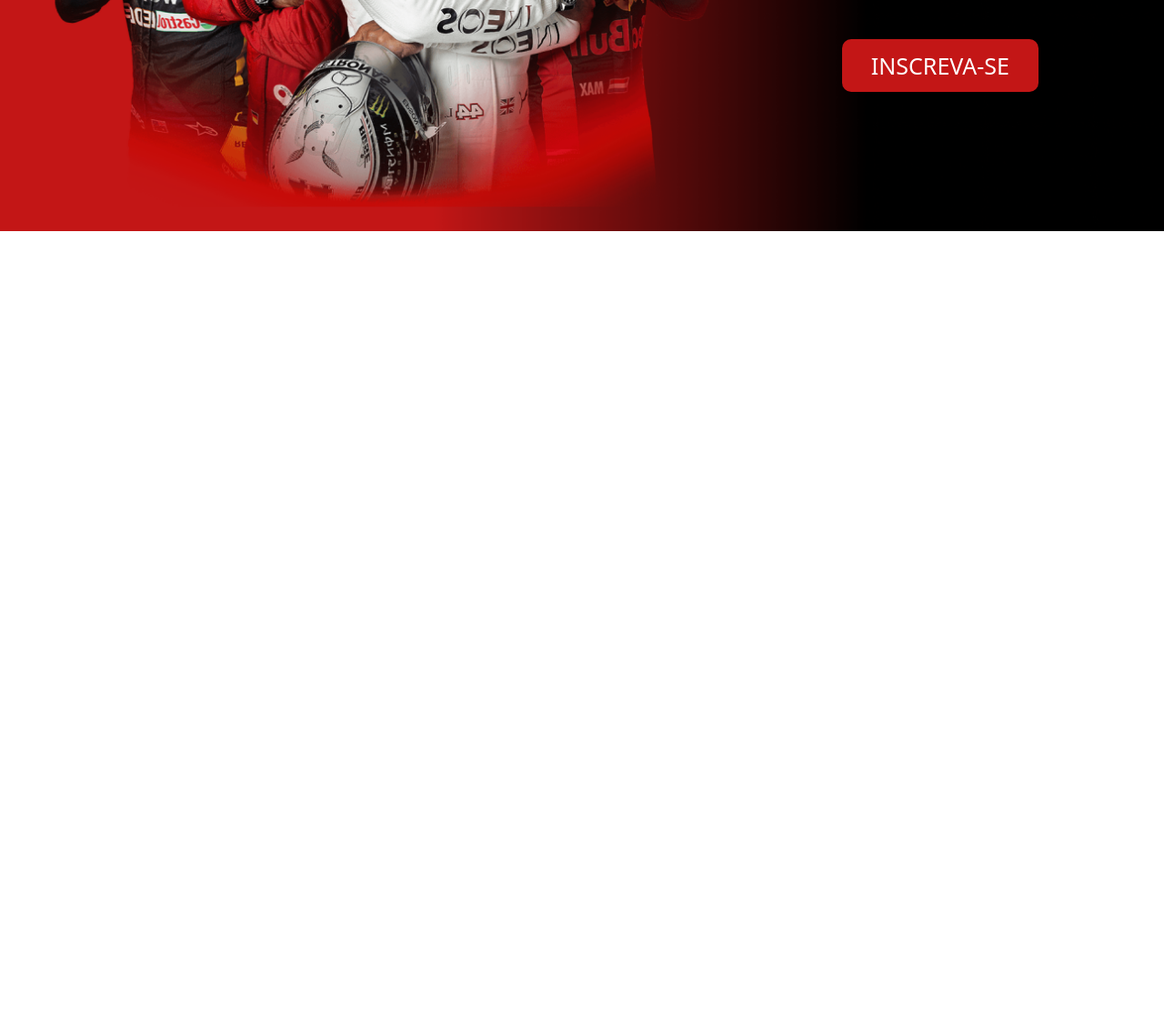
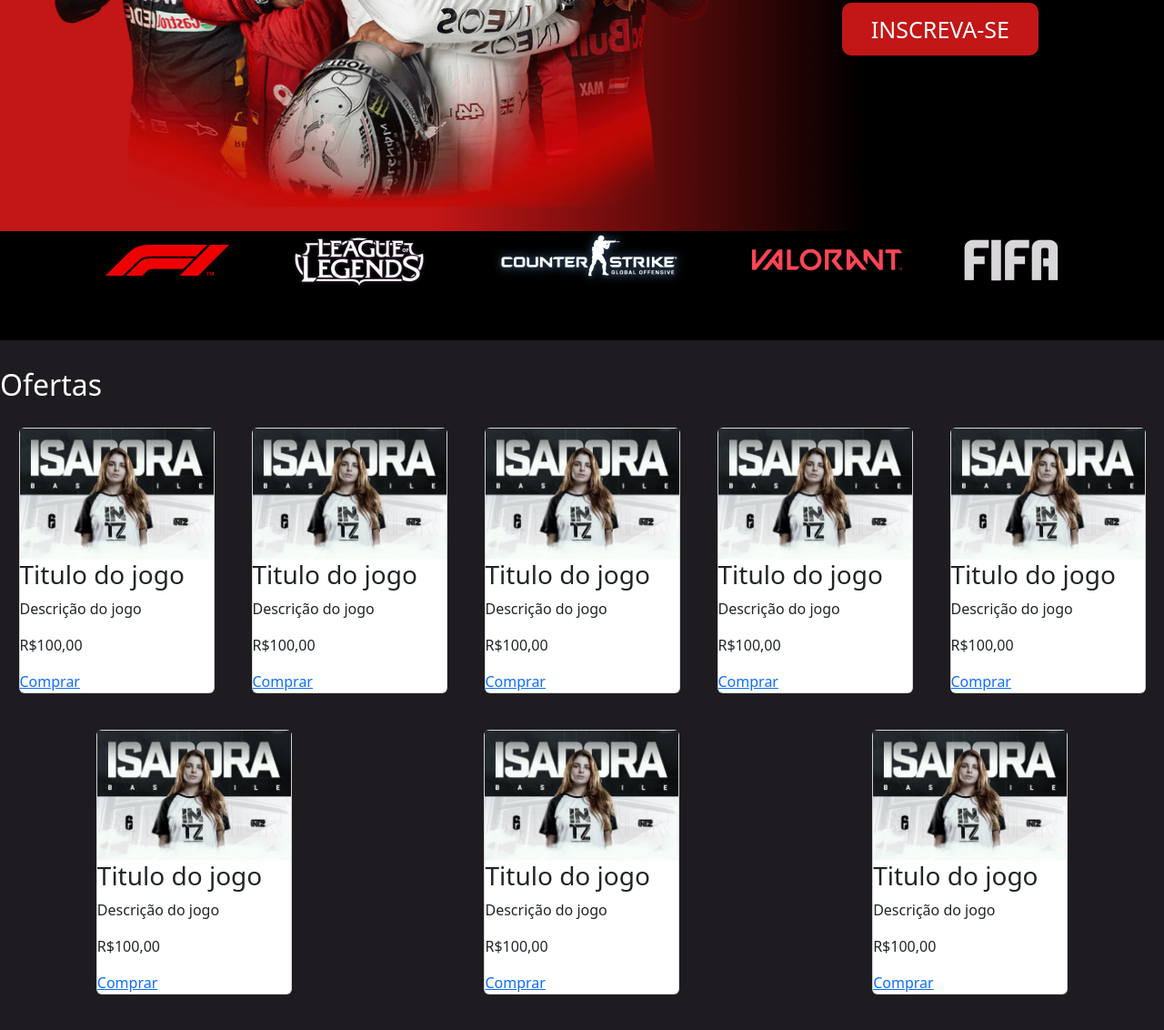
Before and after one commit to pmayrlechner/codificacao, a plain HTML site: page Index.html in a window 1280 px wide. Shown: the part 426-1558 px from the top of the page at 91% size. Before the commit the page ends 800 px from the top, so only its background shows below. Drawn offline with nearby package versions, Linux system fonts and the light colour scheme.

Commit message:
Segundo commit

```diff
--- a/Index.html
+++ b/Index.html
@@ -5,13 +5,23 @@
     <meta http-equiv="X-UA-Compatible" content="IE=edge">
     <meta name="viewport" content="width=device-width, initial-scale=1.0">
     <title>E-Players></title>
+
+    <!-- CSS only -->
+    <link href="https://cdn.jsdelivr.net/npm/bootstrap@5.2.1/dist/css/bootstrap.min.css" rel="stylesheet" integrity="sha384-iYQeCzEYFbKjA/T2uDLTpkwGzCiq6soy8tYaI1GyVh/UjpbCx/TYkiZhlZB6+fzT" crossorigin="anonymous">
+
+
     <link rel="stylesheet" href="./css/style.css">
+
+    <!-- JavaScript Bundle with Popper -->
+    <script src="https://cdn.jsdelivr.net/npm/bootstrap@5.2.1/dist/js/bootstrap.bundle.min.js" integrity="sha384-u1OknCvxWvY5kfmNBILK2hRnQC3Pr17a+RTT6rIHI7NnikvbZlHgTPOOmMi466C8" crossorigin="anonymous" defer></script>
+
 </head>
 <body>
+    <h1>Home - E-Players</h1>
     <header>
         <div class="container_grid cabecalho_alinhamento">
-            <a href=""><img src="./img/Logo.png" alt="Logo do Site E-Players"></a>
-            <nav class="menu">
+            <a href=""><img class="Logo" src="./img/Logo.png" alt="Logo do Site E-Players"></a>
+            <nav id="menu" class="menu">
                 <a href="">Login</a>
                 <a href="">Inicio</a>
                 <a href="">Horários</a>
@@ -19,16 +29,103 @@
                 <a href="">Resultados</a>
                 <a href="">Notícias</a>
             </nav>
+            <a onclick="mostrarMenu()" class="barras" href=""><svg xmlns="http://www.w3.org/2000/svg" viewBox="0 0 448 512"><!--! Font Awesome Pro 6.2.0 by @fontawesome - https://fontawesome.com License - https://fontawesome.com/license (Commercial License) Copyright 2022 Fonticons, Inc. --><path d="M0 96C0 78.3 14.3 64 32 64H416c17.7 0 32 14.3 32 32s-14.3 32-32 32H32C14.3 128 0 113.7 0 96zM0 256c0-17.7 14.3-32 32-32H416c17.7 0 32 14.3 32 32s-14.3 32-32 32H32c-17.7 0-32-14.3-32-32zM448 416c0 17.7-14.3 32-32 32H32c-17.7 0-32-14.3-32-32s14.3-32 32-32H416c17.7 0 32 14.3 32 32z"/></svg></a>
         </div>
     </header>
     <section class="banner">
         <div class="container_grid posicao_texto">
             <div class="texto_banner">
                 <span>Liga E-Players</span>
-                <p>O maior portal de campoenatos online</p>
+                <p>O maior portal de campoenatos online<p>
                 <a href="">Inscreva-se</a>
             </div>
         </div>
     </section>
-</body>
+    <div class="secao_jogos">
+        <div class="linha_jogos container">
+            <img src="./img/formula-1.png" alt="">
+            <img src="./img/Lol.png" alt="">
+            <img src="./img/Counter-Strike.png" alt="">
+            <img src="./img/Valorant.png" alt="">
+            <img src="./img/Fifa.png" alt="">
+        </div>
+    </div>
+    <section class="ofertas">
+        <div class="container_grid">
+            <h2>Ofertas</h2>
+            <div class="secao_cards">
+            <div class="card">
+                <img src="./img/Card.png" alt="">
+                <h3>Titulo do jogo</h3>
+                <p>Descrição do jogo</p>
+                <p>R$100,00</p>
+                <a href="">Comprar</a>
+            </div>
+            <div class="card">
+                <img src="./img/Card.png" alt="">
+                <h3>Titulo do jogo</h3>
+                <p>Descrição do jogo</p>
+                <p>R$100,00</p>
+                <a href="">Comprar</a>
+            </div>
+            <div class="card">
+                <img src="./img/Card.png" alt="">
+                <h3>Titulo do jogo</h3>
+                <p>Descrição do jogo</p>
+                <p>R$100,00</p>
+                <a href="">Comprar</a>
+            </div>
+            <div class="card">
+                <img src="./img/Card.png" alt="">
+                <h3>Titulo do jogo</h3>
+                <p>Descrição do jogo</p>
+                <p>R$100,00</p>
+                <a href="">Comprar</a>
+            </div>
+            <div class="card">
+                <img src="./img/Card.png" alt="">
+                <h3>Titulo do jogo</h3>
+                <p>Descrição do jogo</p>
+                <p>R$100,00</p>
+                <a href="">Comprar</a>
+            </div>
+            <div class="card">
+                <img src="./img/Card.png" alt="">
+                <h3>Titulo do jogo</h3>
+                <p>Descrição do jogo</p>
+                <p>R$100,00</p>
+                <a href="">Comprar</a>
+            </div>
+            <div class="card">
+                <img src="./img/Card.png" alt="">
+                <h3>Titulo do jogo</h3>
+                <p>Descrição do jogo</p>
+                <p>R$100,00</p>
+                <a href="">Comprar</a>
+            </div>
+            <div class="card">
+                <img src="./img/Card.png" alt="">
+                <h3>Titulo do jogo</h3>
+                <p>Descrição do jogo</p>
+                <p>R$100,00</p>
+                <a href="">Comprar</a>
+            </div>
+        </div>
+    </section>
+
+    <script>
+        let menu = document.getElementById("menu")
+
+        function mostrarMenu(){
+
+            if (menu.getComputedStyle(display) != "flex") {
+                menu.style.display = "flex"
+            }else{
+                menu.style.display = "none"
+            }
+        }
+    </script>
+
+
+    </body>
 </html>
--- a/css/style.css
+++ b/css/style.css
@@ -10,6 +10,10 @@ box-sizing: border-box;
     max-width: 1200px;
     width: 90%;
     margin: 0 auto;
+}
+
+h1{
+    display: none;
 }
 
 header{
@@ -41,12 +45,20 @@ header{
     color:#ffff ;
     text-decoration: none;
     text-transform: uppercase;
-    font-size: 10px;
+    font-size: 12px;
 }
 
 .menu a:hover{
-color:rgb(112, 218, 128)
+scale: 1.1;
+}
 
+.barras{
+    display: none;
+}
+
+.cabecalho_alinhamento svg{
+    width: 30px;
+    fill: white;
 }
 
 .banner{
@@ -89,3 +101,64 @@ color:rgb(112, 218, 128)
     padding: 12px 32px;
     border-radius: 10px;
 }
+
+.secao_jogos{
+    background-color: black;
+    height: 120px;
+
+}
+.linha_jogos{
+    display: flex;
+    align-items: center;
+    justify-content: space-around;
+    flex-wrap: wrap;
+    height: 30px 0;
+}
+
+.ofertas{
+   background-color:#1E1C21 ;
+   padding: 30px 0;
+}
+
+h2{
+    color: white;
+}
+.secao_cards{
+    display: flex;
+    flex-wrap: wrap;
+    justify-content: space-around;
+}
+
+.card{
+    width: 215px;
+    margin: 20px;
+    font-family:system-ui, -apple-system, BlinkMacSystemFont, 'Segoe UI', Roboto, Oxygen, Ubuntu, Cantarell, 'Open Sans', 'Helvetica Neue', sans-serif;; ;
+    text-decoration: none;
+}
+
+@media screen and(max-width: 1200px) {
+   .Logo{
+       width: 250px;
+       margin-right: 20px;
+   }
+
+
+    .menu{
+        width: 550px;
+    }
+
+    .menu a{
+        font-size: 16px;
+    }
+
+}
+
+
+@media screen and(max-width: 768px) {
+    .menu{
+        display: none;
+    }
+    .barras{
+        display: flex;
+    }
+}
```
Also changed, not shown: img/Card.png (added), img/Counter-Strike.png (added), img/Fifa.png (added), img/Lol.png (added), img/Valorant.png (added), img/bars-solid.svg (added), img/formula-1.png (added).
